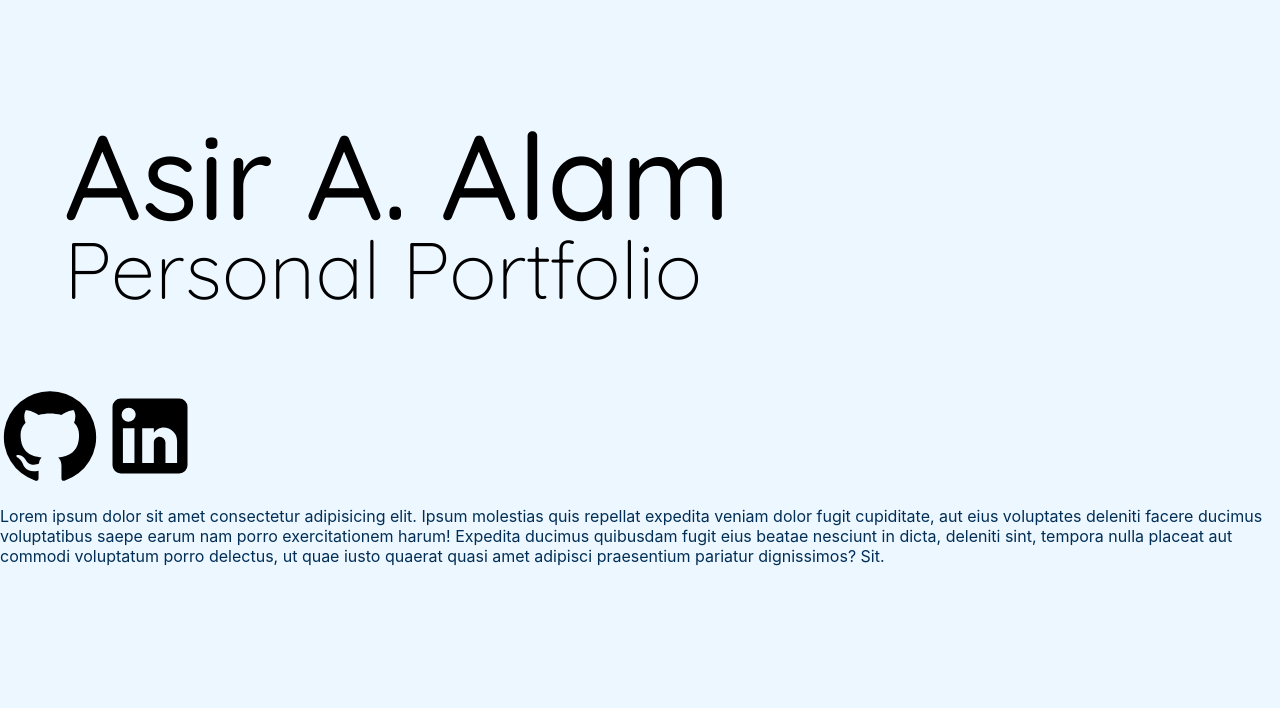
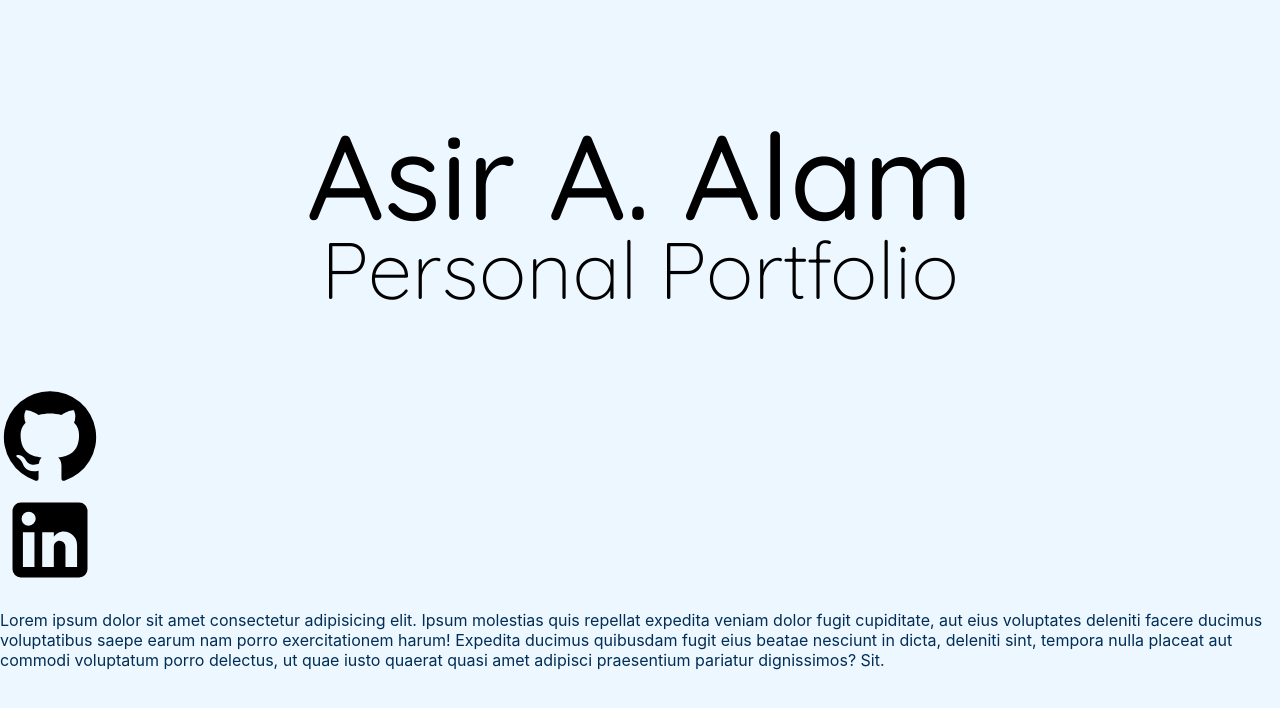
Before and after one commit to AsirAAlam/asiraa-portfolio, a React (Create React App) app: page / in a window 1280 px wide. Shown: the top 708 px of the page. Built offline with nearby package versions, Linux system fonts and the light colour scheme; a web font is replaced by a local one.

Commit message:
add links for github, linkedin

```diff
--- a/src/HomePage.js
+++ b/src/HomePage.js
@@ -1,15 +1,17 @@
 import './App.css';
 import './Fonts.css';
-import { Container } from '@mui/material';
+import { Container, Box } from '@mui/material';
 import GitHubIcon from '@mui/icons-material/GitHub';
 import LinkedInIcon from '@mui/icons-material/LinkedIn';
 
 const iconStyle = { height: 100, width: 100, cursor: 'pointer' };
+const github = 'https://github.com/AsirAAlam';
+const linkedin = 'https://www.linkedin.com/in/asiraalam/';
 
 export default function HomePage() {
   return (
     <div className="App">
-      <Container>
+      <Container sx={{textAlign: 'center'}}>
         <h2 className="quicksand" style={{ fontWeight: 500, fontSize: 120 }}>
           Asir A. Alam
         </h2>
@@ -18,8 +20,24 @@ export default function HomePage() {
         </h2>
       </Container>
 
-      <GitHubIcon sx={{...iconStyle}} onClick={() => { }} />
-      <LinkedInIcon sx={{...iconStyle}} onClick={() => { }} />
+      <Box>
+        <a
+          target="_blank"
+          rel="noreferrer"
+          style={{ color: 'inherit' }}
+          href={github}>
+          <GitHubIcon sx={{...iconStyle}} />
+        </a>
+      </Box>
+      <Box>
+        <a
+          target="_blank"
+          rel="noreferrer"
+          style={{ color: 'inherit' }}
+          href={linkedin}>
+          <LinkedInIcon sx={{...iconStyle}} onClick={() => { }} />
+        </a>
+      </Box>
 
       <p>
         Lorem ipsum dolor sit amet consectetur adipisicing elit. Ipsum molestias quis repellat expedita veniam dolor fugit cupiditate, aut eius voluptates deleniti facere ducimus voluptatibus saepe earum nam porro exercitationem harum!
```
